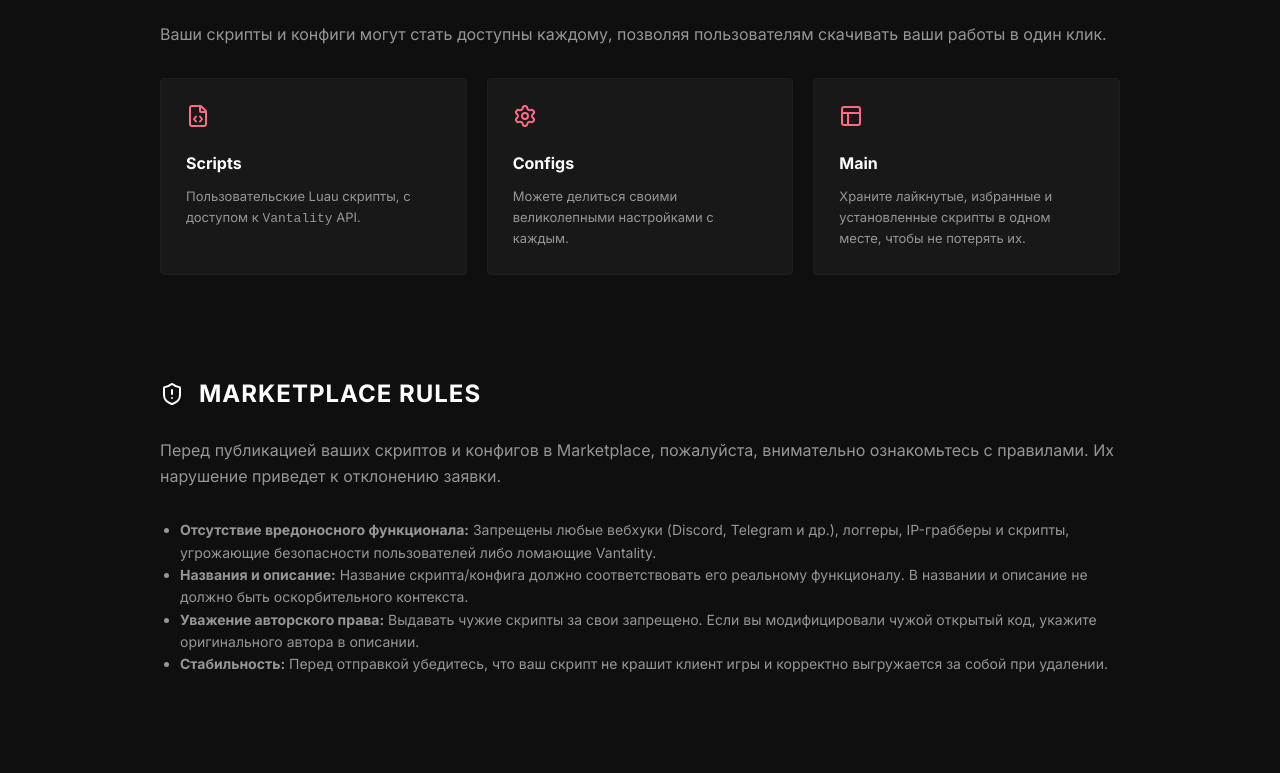
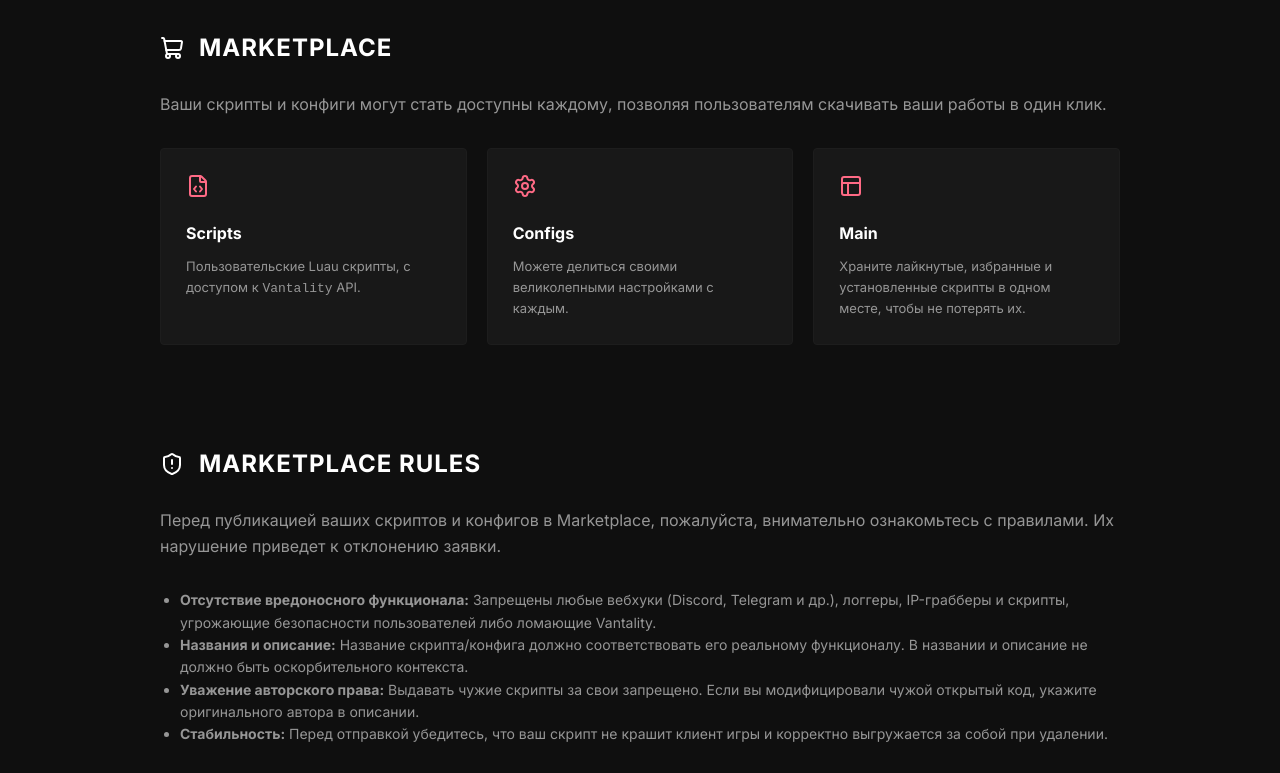
Before and after one commit to Vantality/vantality.github.io, a plain HTML site: page index.html in a window 1280 px wide. Shown: the part 81-854 px from the top of the page. Drawn offline with nearby package versions, Linux system fonts and the light colour scheme.

Commit message:
Update style.css

```diff
--- a/style.css
+++ b/style.css
@@ -71,7 +71,7 @@ body {
 .hero-content p { color: var(--text-dark); font-size: 18px; max-width: 600px; margin: 0 auto; }
 
 /* Main Content Layout */
-.main-content { max-width: 1000px; margin: 0 auto; padding: 40px 20px; }
+.main-content { max-width: 1000px; margin: 0 auto; padding: 110px 20px 40px; }
 
 .content-block { margin-bottom: 100px; }
 
```
